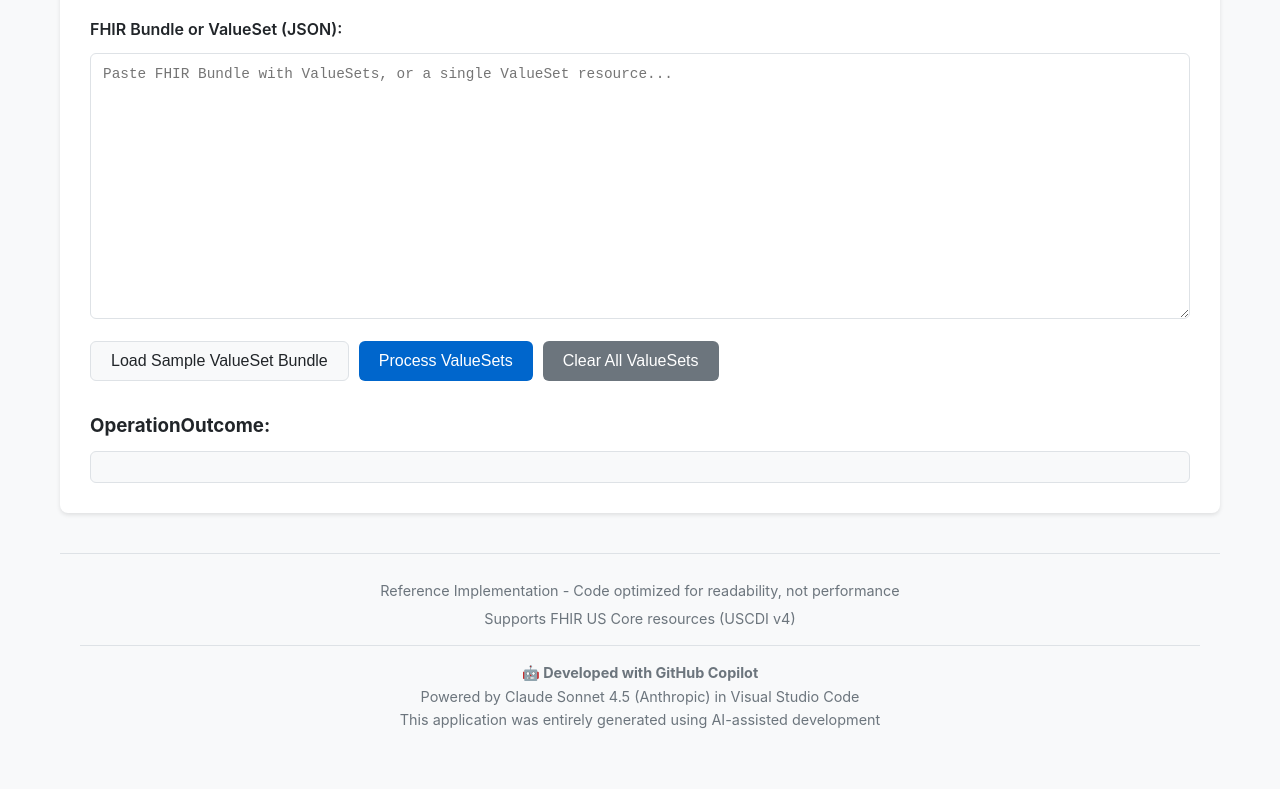
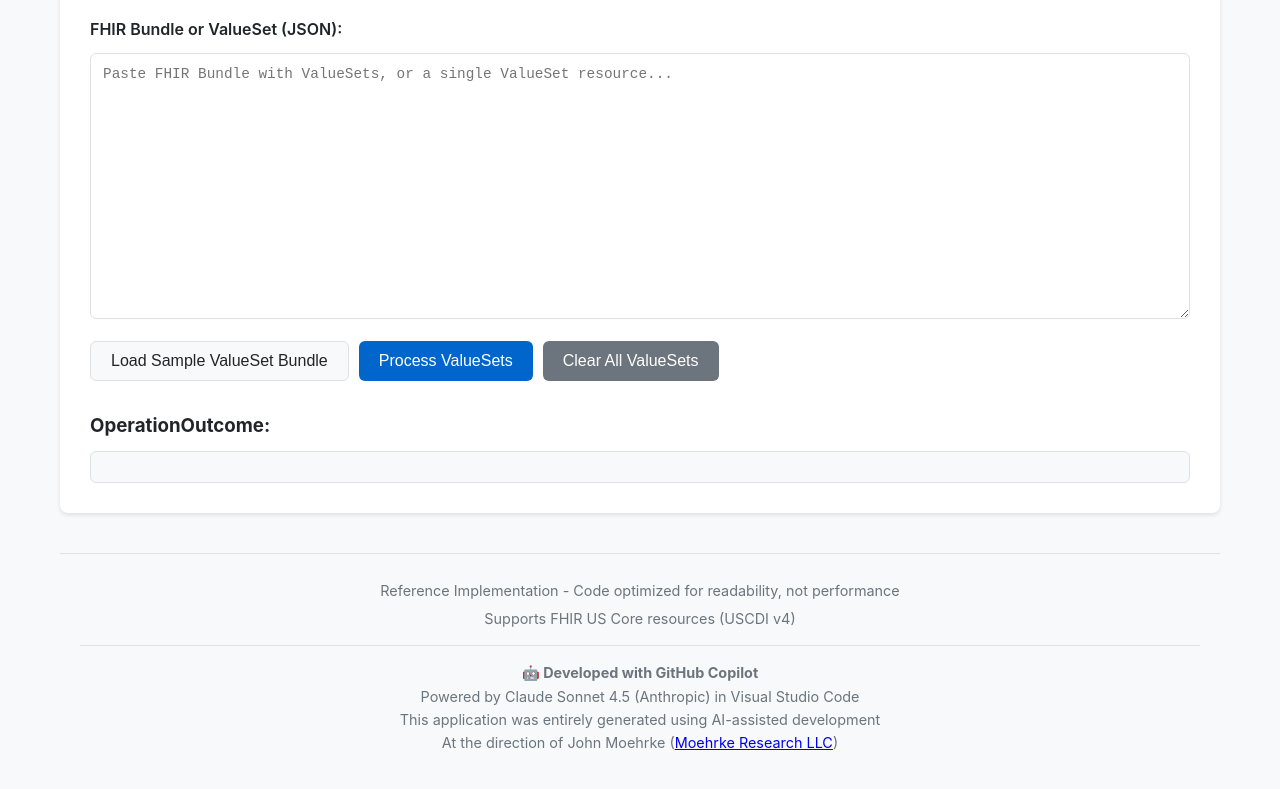
Before and after one commit to SHIFT-Task-Force/sls-ri, a plain HTML site: page index.html in a window 1280 px wide. Shown: the part 385-1174 px from the top of the page. Drawn offline with Linux system fonts and the light colour scheme.

Commit message:
add attribution to the human directing

```diff
--- a/index.html
+++ b/index.html
@@ -95,7 +95,8 @@
             <p style="margin-top: 15px; padding-top: 15px; border-top: 1px solid #dee2e6;">
                 <strong>🤖 Developed with GitHub Copilot</strong><br>
                 Powered by Claude Sonnet 4.5 (Anthropic) in Visual Studio Code<br>
-                This application was entirely generated using AI-assisted development
+                This application was entirely generated using AI-assisted development<br>
+                At the direction of John Moehrke (<a href="https://MoehrkeResearch.com">Moehrke Research LLC</a>)
             </p>
         </footer>
     </div>
```
Also changed, not shown: frontend/index.html (+2 -1 lines), README.md.
